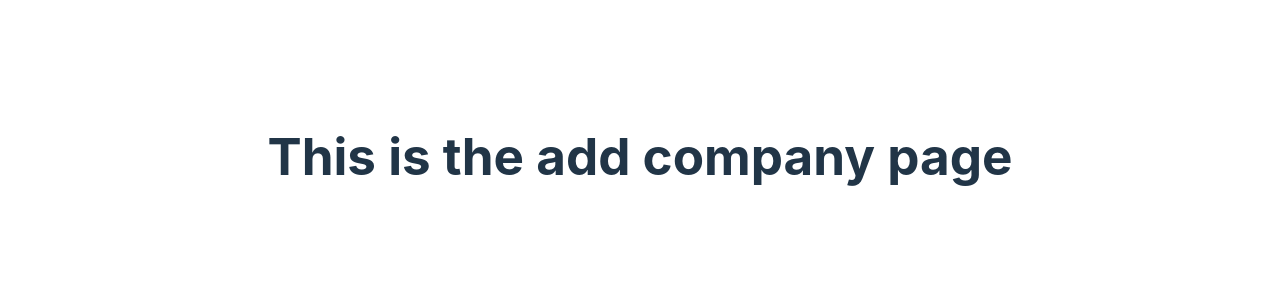
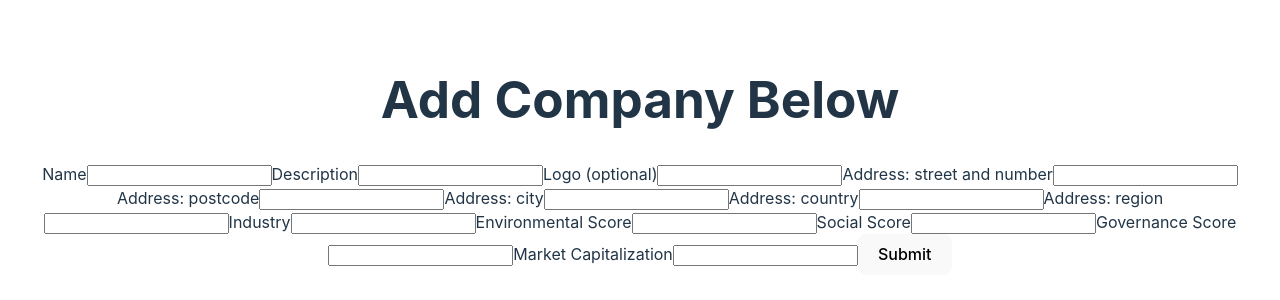
Before and after one commit to marvlas/esg-tracker, a React (Vite) app: page /company/1/add in a window 1280 px wide. Shown: the part 244-544 px from the top of the page. Built offline with nearby package versions, Linux system fonts and the light colour scheme.

Commit message:
updated company page and readme

```diff
--- a/src/pages/AddCompanyPage.jsx
+++ b/src/pages/AddCompanyPage.jsx
@@ -1,6 +1,205 @@
+import axios from "axios"
+import { useState } from "react"
+import { useNavigate } from "react-router-dom"
+
 function AddCompanyPage() {
+
+const apiDataUrl = import.meta.env.VITE_API_URL
+
+const [name, setName] = useState("")
+const [description, setDescription] = useState("")
+const [logo, setLogo] = useState("")
+const [addressStreet, setAddressStreet] = useState("")
+const [addressPostcode, setAddressPostcode] = useState("")
+const [addressCity, setAddressCity] = useState("")
+const [addressCountry, setAddressCountry] = useState("")
+const [addressRegion, setAddressRegion] = useState("")
+const [industry, setIndustry] = useState("")
+const [eScore, setEScore] = useState("")
+const [sScore, setSScore] = useState("")
+const [gScore, setGScore] = useState("")
+const [marketCap, setMarketCap] = useState("")
+
+const navigate = useNavigate()
+
+const handleSubmit = (e) => {
+    e.preventDefault()
+
+    const requestBody = {
+        name: name,
+        description: description,
+        logo: logo,
+        location: {
+            region: addressRegion,
+            country: addressCountry,
+            city: addressCity,
+            address: addressStreet,
+            postcode: addressPostcode,
+        },
+        industry: industry,
+        ESG: {
+            e_index: eScore,
+            s_index: sScore,
+            g_index: gScore,
+        },
+        marketCap: marketCap
+    }
+
+    axios.post(apiDataUrl, requestBody)
+        .then((response) => {
+            navigate("/")
+        })
+        .catch((error) => {
+            console.log(error)
+        })
+}
+
     return (
-        <h1>This is the add company page</h1>
+        <>
+
+            <h1>Add Company Below</h1>
+
+            <form onSubmit={handleSubmit}>
+
+                <label>
+                    Name
+                    <input
+                        type="text"
+                        name="name"
+                        required={true}
+                        value={name}
+                        onChange={(e) => { setName(e.target.value) }} />
+                </label>
+
+                <label>
+                    Description
+                    <input
+                        type="text"
+                        name="description"
+                        required={true}
+                        value={description}
+                        onChange={(e) => { setDescription(e.target.value) }} />
+                </label>
+
+                <label>
+                    Logo (optional)
+                    <input
+                        type="url"
+                        name="logo"
+                        value={logo}
+                        onChange={(e) => { setLogo(e.target.value) }} />
+                </label>
+
+                <label>
+                    Address: street and number
+                    <input
+                        type="text"
+                        name="street"
+                        required={true}
+                        value={addressStreet}
+                        onChange={(e) => { setAddressStreet(e.target.value) }} />
+                </label>
+
+                <label>
+                    Address: postcode
+                    <input
+                        type="text"
+                        name="postcode"
+                        required={true}
+                        value={addressPostcode}
+                        onChange={(e) => { setAddressPostcode(e.target.value) }} />
+                </label>
+
+                <label>
+                    Address: city
+                    <input
+                        type="text"
+                        name="city"
+                        required={true}
+                        value={addressCity}
+                        onChange={(e) => { setAddressCity(e.target.value) }} />
+                </label>
+
+                {/* Drop down menu */}
+                <label>
+                    Address: country
+                    <input
+                        type="text"
+                        name="country"
+                        required={true}
+                        value={addressCountry}
+                        onChange={(e) => { setAddressCountry(e.target.value) }} />
+                </label>
+
+                {/* Drop down menu here */}
+                   <label>
+                    Address: region
+                    <input
+                        type="text"
+                        name="region"
+                        required={true}
+                        value={addressRegion}
+                        onChange={(e) => { setAddressRegion(e.target.value) }} />
+                </label>
+
+                {/* Drop down menu here */}
+                <label>
+                    Industry
+                    <input
+                        type="text"
+                        name="industry"
+                        required={true}
+                        value={industry}
+                        onChange={(e) => { setIndustry(e.target.value) }} />
+                </label>
+
+                {/* Drop down menu here */}
+                <label>
+                    Environmental Score
+                    <input
+                        type="text"
+                        name="env score"
+                        required={true}
+                        value={eScore}
+                        onChange={(e) => { setEScore(e.target.value) }} />
+                </label>
+
+                {/* Drop down menu here */}
+                <label>
+                    Social Score
+                    <input
+                        type="text"
+                        name="soc score"
+                        required={true}
+                        value={sScore}
+                        onChange={(e) => { setSScore(e.target.value) }} />
+                </label>
+
+                {/* Drop down menu here */}
+                <label>
+                    Governance Score
+                    <input
+                        type="text"
+                        name="gov score"
+                        required={true}
+                        value={gScore}
+                        onChange={(e) => { setGScore(e.target.value) }} />
+                </label>
+
+                <label>
+                    Market Capitalization
+                    <input
+                        type="text"
+                        name="market cap"
+                        required={true}
+                        value={marketCap}
+                        onChange={(e) => { setMarketCap(e.target.value) }} />
+                </label>
+
+                <button>Submit</button>
+
+            </form>
+        </>
     )
 }
 
```
Also changed, not shown: 1 other file (tests, documents, lock files or other folders).
